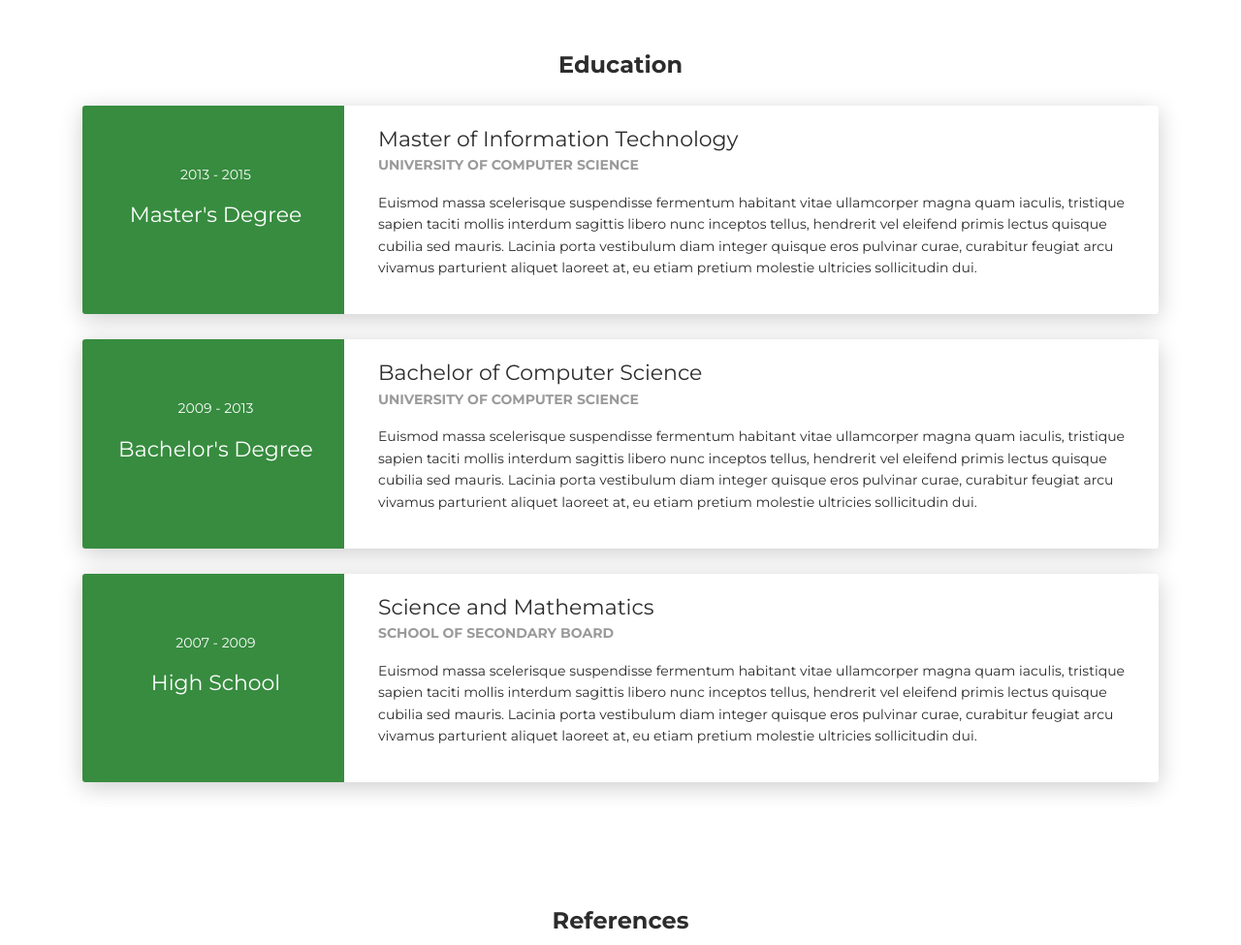
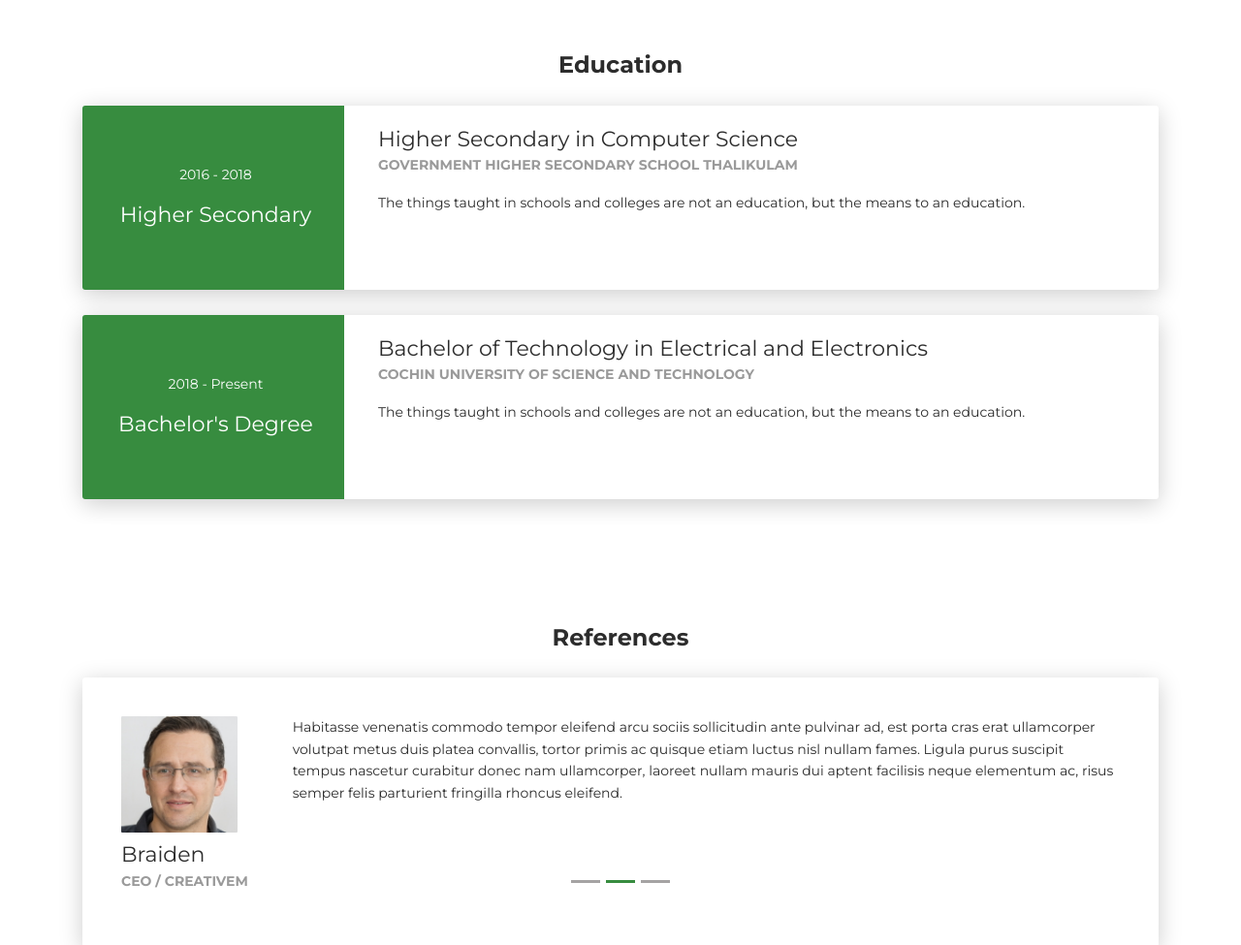
Before and after one commit to SuvarneshKM/node-resume, a website: page public/index.html in a window 1280 px wide. Shown: the part 2320-3295 px from the top of the page at 97% size. Drawn offline with Linux system fonts and the light colour scheme.

Commit message:
education

```diff
--- a/public/index.html
+++ b/public/index.html
@@ -337,15 +337,15 @@
       <div class="row">
         <div class="col-md-3 bg-primary" data-aos="fade-right" data-aos-offset="50" data-aos-duration="500">
           <div class="card-body cc-education-header">
-            <p>2013 - 2015</p>
-            <div class="h5">Master's Degree</div>
+            <p>2016 - 2018</p>
+            <div class="h5">Higher Secondary</div>
           </div>
         </div>
         <div class="col-md-9" data-aos="fade-left" data-aos-offset="50" data-aos-duration="500">
           <div class="card-body">
-            <div class="h5">Master of Information Technology</div>
-            <p class="category">University of Computer Science</p>
-            <p>Euismod massa scelerisque suspendisse fermentum habitant vitae ullamcorper magna quam iaculis, tristique sapien taciti mollis interdum sagittis libero nunc inceptos tellus, hendrerit vel eleifend primis lectus quisque cubilia sed mauris. Lacinia porta vestibulum diam integer quisque eros pulvinar curae, curabitur feugiat arcu vivamus parturient aliquet laoreet at, eu etiam pretium molestie ultricies sollicitudin dui.</p>
+            <div class="h5">Higher Secondary in Computer Science</div>
+            <p class="category">GOVERNMENT HIGHER SECONDARY SCHOOL THALIKULAM</p>
+            <p>The things taught in schools and colleges are not an education, but the means to an education.</p>
           </div>
         </div>
       </div>
@@ -354,32 +354,15 @@
       <div class="row">
         <div class="col-md-3 bg-primary" data-aos="fade-right" data-aos-offset="50" data-aos-duration="500">
           <div class="card-body cc-education-header">
-            <p>2009 - 2013</p>
+            <p>2018 - Present</p>
             <div class="h5">Bachelor's Degree</div>
           </div>
         </div>
         <div class="col-md-9" data-aos="fade-left" data-aos-offset="50" data-aos-duration="500">
           <div class="card-body">
-            <div class="h5">Bachelor of Computer Science</div>
-            <p class="category">University of Computer Science</p>
-            <p>Euismod massa scelerisque suspendisse fermentum habitant vitae ullamcorper magna quam iaculis, tristique sapien taciti mollis interdum sagittis libero nunc inceptos tellus, hendrerit vel eleifend primis lectus quisque cubilia sed mauris. Lacinia porta vestibulum diam integer quisque eros pulvinar curae, curabitur feugiat arcu vivamus parturient aliquet laoreet at, eu etiam pretium molestie ultricies sollicitudin dui.</p>
-          </div>
-        </div>
-      </div>
-    </div>
-    <div class="card">
-      <div class="row">
-        <div class="col-md-3 bg-primary" data-aos="fade-right" data-aos-offset="50" data-aos-duration="500">
-          <div class="card-body cc-education-header">
-            <p>2007 - 2009</p>
-            <div class="h5">High School</div>
-          </div>
-        </div>
-        <div class="col-md-9" data-aos="fade-left" data-aos-offset="50" data-aos-duration="500">
-          <div class="card-body">
-            <div class="h5">Science and Mathematics</div>
-            <p class="category">School of Secondary board</p>
-            <p>Euismod massa scelerisque suspendisse fermentum habitant vitae ullamcorper magna quam iaculis, tristique sapien taciti mollis interdum sagittis libero nunc inceptos tellus, hendrerit vel eleifend primis lectus quisque cubilia sed mauris. Lacinia porta vestibulum diam integer quisque eros pulvinar curae, curabitur feugiat arcu vivamus parturient aliquet laoreet at, eu etiam pretium molestie ultricies sollicitudin dui.</p>
+            <div class="h5">Bachelor of Technology in Electrical and Electronics</div>
+            <p class="category">COCHIN UNIVERSITY OF SCIENCE AND TECHNOLOGY</p>
+            <p>The things taught in schools and colleges are not an education, but the means to an education.</p>
           </div>
         </div>
       </div>
```
